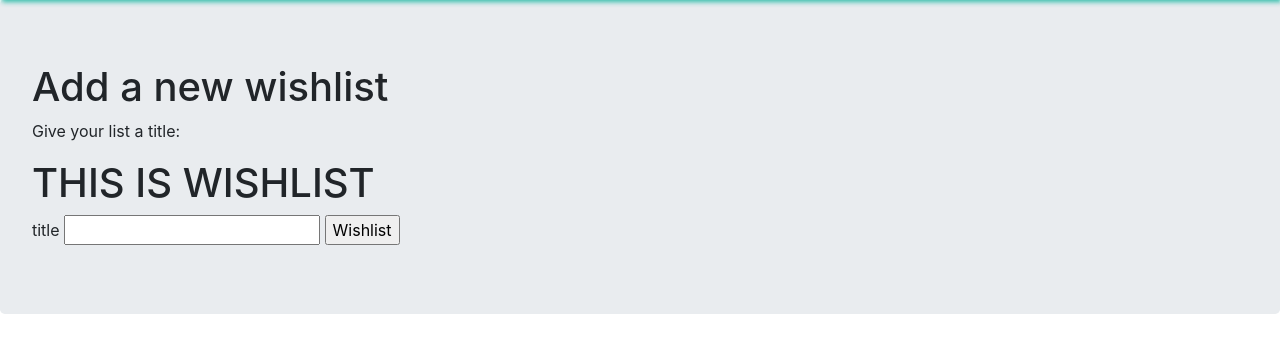
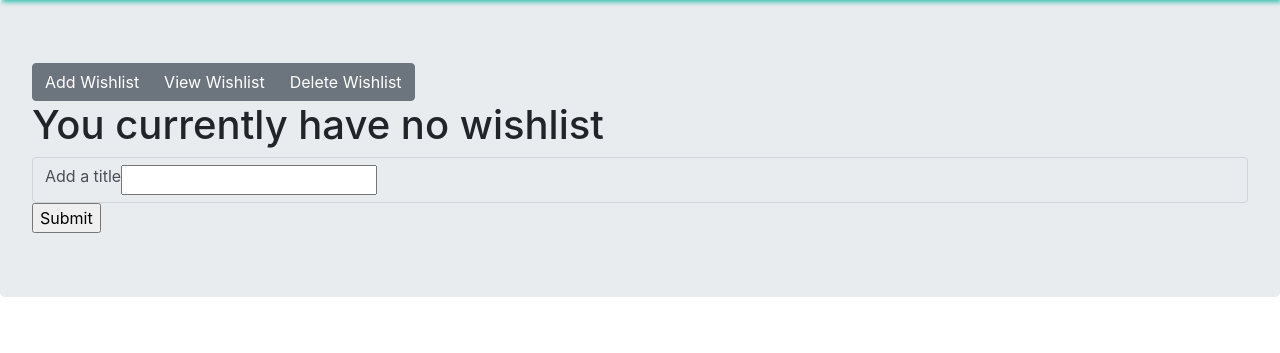
Before and after one commit to teamtwogeektext/GeekText_Team2, a Flask app: page /create in a window 1280 px wide. Shown: the part 76-429 px from the top of the page. Run offline with Flask 2, Linux system fonts and the light colour scheme; some libraries are stand-ins or nearby versions.

Commit message:
Changes with wishlist

```diff
--- a/GeekText_Team2/Wishlist/forms.py
+++ b/GeekText_Team2/Wishlist/forms.py
@@ -4,5 +4,5 @@ from wtforms.validators import DataRequired
 
 
 class wishlistPostForm(FlaskForm):
-	title = StringField('title', validators=[DataRequired()])
-	submit = SubmitField('Wishlist')
+	title = StringField('Add a title', validators=[DataRequired()])
+	submit = SubmitField('Submit')
--- a/GeekText_Team2/Wishlist/templates/wishlist/addWish.html
+++ b/GeekText_Team2/Wishlist/templates/wishlist/addWish.html
@@ -1,12 +1,15 @@
 {% extends 'base.html' %} {% block content %}
 <div class = "jumbotron">
-<h1>Add a new wishlist </h1>
-<p>Give your list a title: </p>
+	<div class="btn-group" role="group" aria-label="Basic example">
+<button type = "button" class= "btn btn-secondary">Add Wishlist</button>
+<button type = "button" class= "btn btn-secondary">View Wishlist</button>
+<button type = "button" class= "btn btn-secondary">Delete Wishlist</button>
+</div>
+<h1>You currently have no wishlist</h1>
 <form method = "POST">
 
-<h1>THIS IS WISHLIST</h1>
 {{form.hidden_tag()}}
-{{form.title.label}} {{form.title() }}
+ <span class="input-group-text" id="basic-addon1">{{form.title.label}}{{form.title() }}</span>
 {{form.submit()}}
 </form>
 
--- a/GeekText_Team2/Wishlist/templates/wishlist/wlist.html
+++ b/GeekText_Team2/Wishlist/templates/wishlist/wlist.html
@@ -8,8 +8,8 @@
     <h5 class="card-title"></h5>
     <h6 class="card-subtitle mb-2 text-muted">{{wish.title}} </h6>
     <p class="card-text">Whatever is in here is not in your cart yet</p>
-        <a href="{{ url_for('Wishlist_posts.create_post')}}" class="card-link">Create new wishlist</a>
-    <a href="{{ url_for('Wishlist_posts.delete', wishlist_post_id=wish.id) }}" class="card-link">Delete</a>
+        <a href="{{ url_for('wishlist_posts.viewallw')}}" class="card-link">Create new wishlist</a>
+    <a href="{{ url_for('wishlist_posts.delete', wishlist_post_id=wish.id) }}" class="card-link">Delete</a>
 
 </div>
     {% endfor %}
--- a/GeekText_Team2/Wishlist/views.py
+++ b/GeekText_Team2/Wishlist/views.py
@@ -1,19 +1,23 @@
 from flask import Blueprint,flash, request, render_template, redirect, url_for
 from GeekText_Team2 import db
-from GeekText_Team2.models import Wishlist
+from GeekText_Team2.models import Wishlist, Address, Book, User
 from GeekText_Team2.Wishlist.forms import wishlistPostForm
+from GeekText_Team2.users.views import current_user
 
 wishlist_posts = Blueprint('wishlist_posts', __name__,template_folder='templates/wishlist')
 
 @wishlist_posts.route('/create', methods=['GET', 'POST'])
+#@login_required
 def create_wish():
 
 	form = wishlistPostForm()
 
 
 	if form.validate_on_submit():
-		 wishlist_post = wishlist(
-		 	title=form.title.data
+		 wishlist_post = Wishlist(
+		 	title=form.title.data,
+		 	user_id = current_user.id,
+
 		 						)
 		 db.session.add(wishlist_post)
 		 db.session.commit()
@@ -48,15 +52,15 @@ def update(wishlist_post_id):
 def delete(wishlist_post_id):
 
 
-		wishlist_post = wishlist.query.get_or_404(wishlist_post_id)
+		wishlist_post = Wishlist.query.get_or_404(wishlist_post_id)
 		db.session.delete(wishlist_post)
 		db.session.commit()
 		flash('Wishlist post Deleted')
-		return redirect(url_for('Wishlist_posts.viewallw'))
+		return redirect(url_for('wishlist_posts.viewallw'))
 
 @wishlist_posts.route('/viewall', methods=['GET', 'POST'])
 def viewallw():
 
 
-	wishlist_post = wishlist.query.all()
+	wishlist_post = Wishlist.query.all()
 	return render_template('wlist.html', wishlist=wishlist_post)
--- a/GeekText_Team2/__init__.py
+++ b/GeekText_Team2/__init__.py
@@ -11,7 +11,7 @@ app=Flask(__name__)
 
 app.config['SECRET_KEY']='mysecretkey'
 basedir = os.path.abspath(os.path.dirname(__file__))
-app.config['SQLALCHEMY_DATABASE_URI'] = 'mysql://root:flaskteam2@localhost/geektext'
+app.config['SQLALCHEMY_DATABASE_URI'] = 'mysql://root:Jadien305@localhost/geektext'
 # '''app.config['SQLALCHEMY_DATABASE_URI'] = 'sqlite:///' + os.path.join(basedir, 'geektext.sqlite')'''
 app.config['SQLALCHEMY_TRACK_MODIFICATIONS'] = False
 
```
Also changed, not shown: GeekText_Team2/models.py (+3 -4 lines), migrations/versions/72821207b283_added_wishlist_relationship_and_table.py (deleted, +0 -34 lines).
